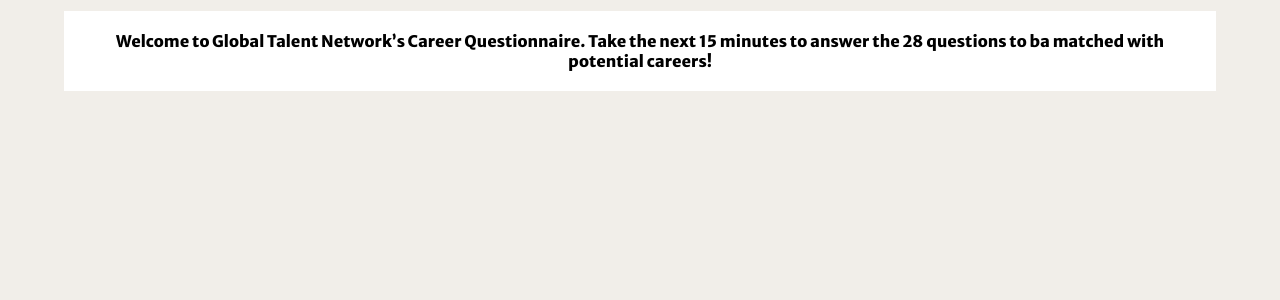
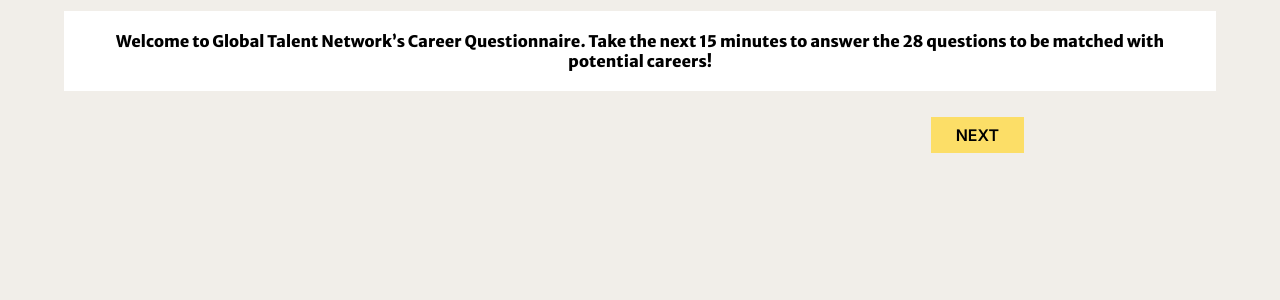
Before and after one commit to navidboloorian/eng100d_group_a, a React (Create React App) app in the folder frontend/: page / in a window 1280 px wide. Shown: the top 300 px of the page. Built offline with nearby package versions, Linux system fonts and the light colour scheme.

Commit message:
created component for "NEXT" page button

```diff
--- a/frontend/src/App.js
+++ b/frontend/src/App.js
@@ -1,11 +1,15 @@
 import logo from './logo.svg';
 import './App.css';
-// import "./HeaderMsg"
 import HeaderMsg from './HeaderMsg';
+import NextButton from './NextButton';
 
 function App() {
   return (
-    <HeaderMsg/>
+    <>
+        <HeaderMsg/>
+        <NextButton/>
+    </>
+
   );
 }
 
--- a/frontend/src/HeaderMsg.js
+++ b/frontend/src/HeaderMsg.js
@@ -6,7 +6,7 @@
     return (
         <h1 className="HeaderText">
         Welcome to Global Talent Network’s Career Questionnaire.
-        Take the next 15 minutes to answer the 28 questions to ba matched with potential careers!
+        Take the next 15 minutes to answer the 28 questions to be matched with potential careers!
       </h1>
     );
 
--- /dev/null
+++ b/frontend/src/NextButton.css
@@ -0,0 +1,18 @@
+@import url('https://fonts.googleapis.com/css2?family=Inter:wght@600&family=Merriweather+Sans:wght@800&display=swap');
+
+.NextButtonP {
+
+    color: black;
+    background-color: #FCDE67;
+    text-align: center;
+    font-family: Inter;
+    padding-left: 25px;
+    padding-right: 25px;
+    padding-top: 8px;
+    padding-bottom: 8px;
+
+    float: right;
+    margin-right: 20%;
+
+
+}
--- /dev/null
+++ b/frontend/src/NextButton.js
@@ -0,0 +1,10 @@
+import "./NextButton.css"
+
+function NextButton() {
+
+    return (
+        <p className="NextButtonP">NEXT</p>
+    );
+}
+
+export default NextButton;
```
